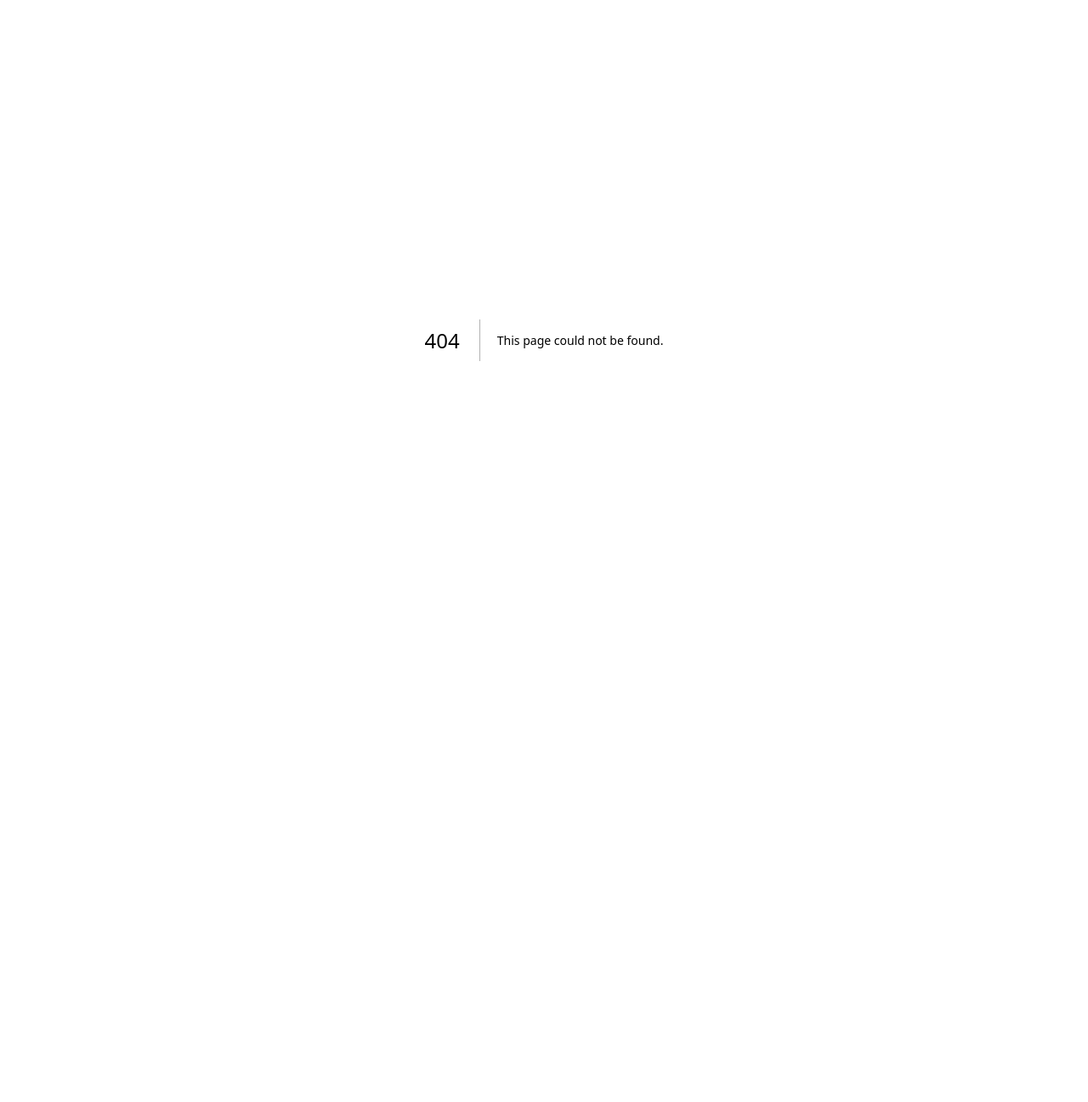
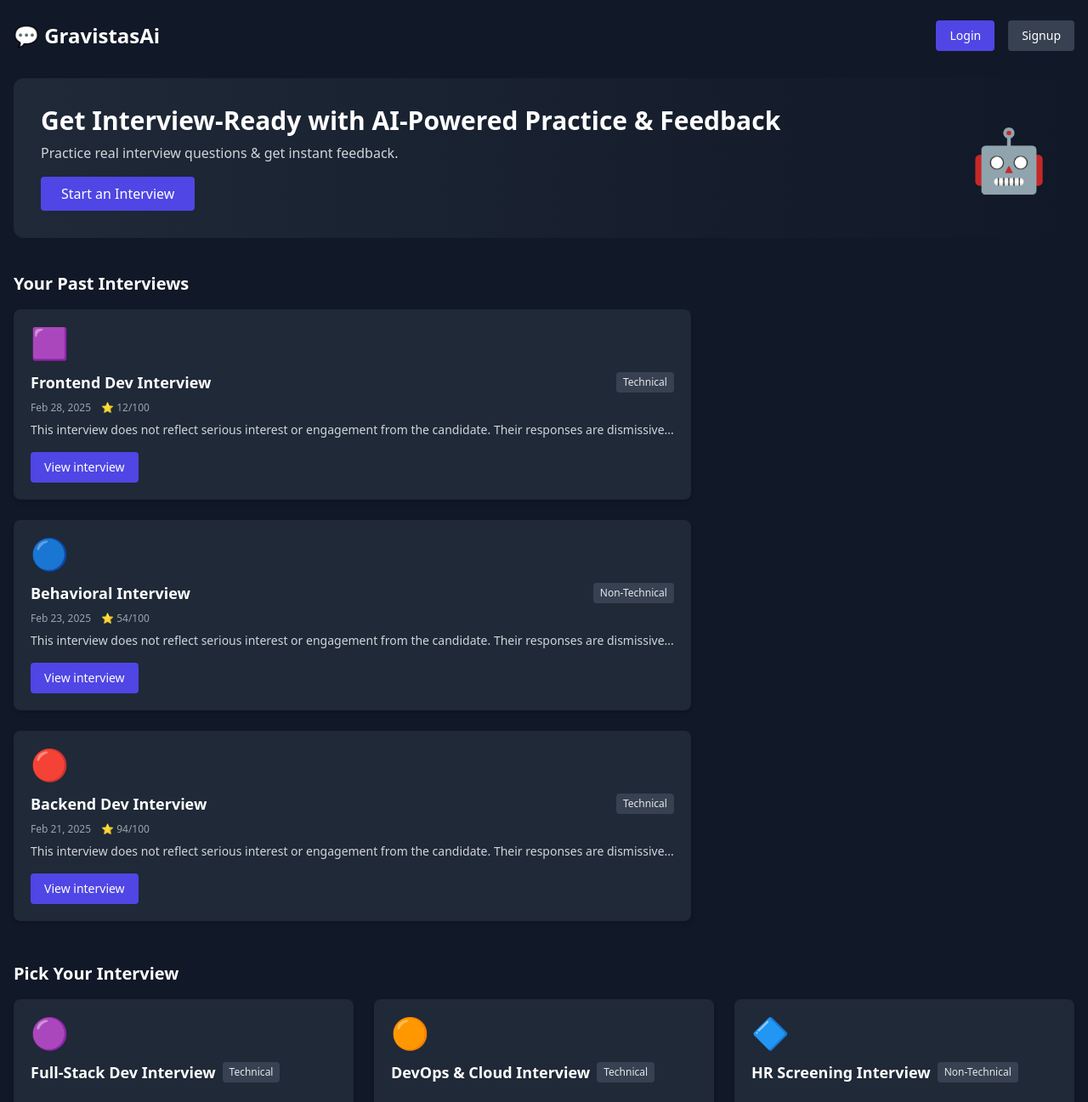
Before and after one commit to netizen-om/Gravitas-AI, a Next.js app: page /dashboard in a window 1280 px wide. Before the commit this address had no page. Shown: the top 1297 px of the page at 85% size. Before the commit the page ends 800 px from the top, so only its background shows below. Built offline with nearby package versions, Linux system fonts and the light colour scheme; no server answers.

Commit message:
started interview UI

```diff
--- /dev/null
+++ b/src/app/(root)/layout.tsx
@@ -0,0 +1,22 @@
+import Link from "next/link";
+import Image from "next/image";
+import { ReactNode } from "react";
+import { redirect } from "next/navigation";
+
+const Layout = async ({ children }: { children: ReactNode }) => {
+
+  return (
+    <div className="root-layout">
+      <nav>
+        <Link href="/" className="flex items-center gap-2">
+          <Image src="/logo.svg" alt="MockMate Logo" width={38} height={32} />
+          <h2 className="text-primary-100">PrepWise</h2>
+        </Link>
+      </nav>
+
+      {children}
+    </div>
+  );
+};
+
+export default Layout;
--- /dev/null
+++ b/src/app/dashboard/page.tsx
@@ -0,0 +1,133 @@
+"use client"
+import React from "react";
+import InterviewCard from "@/components/InterviewCard";
+import PastInterviewCard from "@/components/PastInterviewCard";
+import { signIn, signOut, useSession } from "next-auth/react";
+import { useRouter } from "next/navigation";
+
+const pastInterviews = [
+  {
+    title: "Frontend Dev Interview",
+    type: "Technical",
+    icon: <span>🟪</span>,
+    date: "Feb 28, 2025",
+    score: 12,
+    description: "This interview does not reflect serious interest or engagement from the candidate. Their responses are dismissive...",
+  },
+  {
+    title: "Behavioral Interview",
+    type: "Non-Technical",
+    icon: <span>🔵</span>,
+    date: "Feb 23, 2025",
+    score: 54,
+    description: "This interview does not reflect serious interest or engagement from the candidate. Their responses are dismissive...",
+  },
+  {
+    title: "Backend Dev Interview",
+    type: "Technical",
+    icon: <span>🔴</span>,
+    date: "Feb 21, 2025",
+    score: 94,
+    description: "This interview does not reflect serious interest or engagement from the candidate. Their responses are dismissive...",
+  },
+];
+
+const interviewTypes = [
+  { title: "Full-Stack Dev Interview", type: "Technical", icon: <span>🟣</span> },
+  { title: "DevOps & Cloud Interview", type: "Technical", icon: <span>🟠</span> },
+  { title: "HR Screening Interview", type: "Non-Technical", icon: <span>🔷</span> },
+  { title: "System Design Interview", type: "Technical", icon: <span>🔵</span> },
+  { title: "Business Analyst Interview", type: "Non-Technical", icon: <span>🟢</span> },
+  { title: "Mobile App Dev Interview", type: "Technical", icon: <span>🔴</span> },
+  { title: "Database & SQL Interview", type: "Technical", icon: <span>🔴</span> },
+  { title: "Cybersecurity Interview", type: "Technical", icon: <span>🔵</span> },
+  { title: "Sales & Marketing Interview", type: "Non-Technical", icon: <span>⚫</span> },
+];
+
+export default function DashboardPage() {
+  const { data: session, status } = useSession();
+  const router = useRouter();
+
+  return (
+    <div className="min-h-screen bg-gray-900 text-white px-4 py-6">
+      {/* Header */}
+      <header className="flex items-center justify-between mb-8">
+        <div className="text-2xl font-bold flex items-center gap-2">
+          <span role="img" aria-label="logo">💬 GravistasAi</span>
+        </div>
+        <div className="flex items-center gap-4">
+          {status === "loading" ? null : !session?.user ? (
+            <>
+              <button
+                className="bg-indigo-600 px-4 py-2 rounded hover:bg-indigo-700 text-white text-sm"
+                onClick={() => signIn()}
+              >
+                Login
+              </button>
+              <button
+                className="bg-gray-700 px-4 py-2 rounded hover:bg-gray-600 text-white text-sm"
+                onClick={() => router.push("/signup")}
+              >
+                Signup
+              </button>
+            </>
+          ) : (
+            <>
+              <img
+                src={session.user.image || "https://randomuser.me/api/portraits/men/32.jpg"}
+                alt="User"
+                className="w-10 h-10 rounded-full border-2 border-gray-700"
+              />
+              <button
+                className="bg-red-600 px-4 py-2 rounded hover:bg-red-700 text-white text-sm"
+                onClick={() => signOut()}
+              >
+                Logout
+              </button>
+            </>
+          )}
+        </div>
+      </header>
+
+      {/* Hero Section */}
+      <section className="bg-gradient-to-r from-gray-800 to-gray-900 rounded-xl p-8 flex flex-col md:flex-row items-center justify-between mb-10">
+        <div>
+          <h1 className="text-2xl md:text-3xl font-bold mb-2">Get Interview-Ready with AI-Powered Practice & Feedback</h1>
+          <p className="text-gray-300 mb-4">Practice real interview questions & get instant feedback.</p>
+          <button className="bg-indigo-600 text-white px-6 py-2 rounded hover:bg-indigo-700">Start an Interview</button>
+        </div>
+        <div className="mt-6 md:mt-0 md:ml-10">
+          <span className="text-7xl">🤖</span>
+        </div>
+      </section>
+
+      {/* Past Interviews */}
+      <section className="mb-12">
+        <h2 className="text-xl font-semibold mb-4">Your Past Interviews</h2>
+        <div className="flex flex-wrap gap-6">
+          {pastInterviews.map((item, idx) => (
+            <PastInterviewCard
+              key={idx}
+              {...item}
+              onView={() => alert(`Viewing: ${item.title}`)}
+            />
+          ))}
+        </div>
+      </section>
+
+      {/* Pick Your Interview */}
+      <section>
+        <h2 className="text-xl font-semibold mb-4">Pick Your Interview</h2>
+        <div className="grid grid-cols-1 sm:grid-cols-2 md:grid-cols-3 gap-6">
+          {interviewTypes.map((item, idx) => (
+            <InterviewCard
+              key={idx}
+              {...item}
+              onClick={() => alert(`Starting: ${item.title}`)}
+            />
+          ))}
+        </div>
+      </section>
+    </div>
+  );
+}
--- /dev/null
+++ b/src/components/InterviewCard.tsx
@@ -0,0 +1,26 @@
+import React from "react";
+
+interface InterviewCardProps {
+  title: string;
+  type: string;
+  icon: React.ReactNode;
+  onClick: () => void;
+}
+
+const InterviewCard: React.FC<InterviewCardProps> = ({ title, type, icon, onClick }) => (
+  <div className="bg-gray-800 rounded-lg p-5 flex flex-col items-start shadow-md min-w-[250px]">
+    <div className="text-4xl mb-3">{icon}</div>
+    <div className="flex items-center mb-2">
+      <span className="text-lg font-semibold text-white mr-2">{title}</span>
+      <span className="text-xs bg-gray-700 text-gray-200 px-2 py-1 rounded">{type}</span>
+    </div>
+    <button
+      className="mt-4 bg-indigo-600 text-white px-4 py-2 rounded hover:bg-indigo-700 text-sm"
+      onClick={onClick}
+    >
+      Take interview
+    </button>
+  </div>
+);
+
+export default InterviewCard;
--- /dev/null
+++ b/src/components/PastInterviewCard.tsx
@@ -0,0 +1,42 @@
+import React from "react";
+
+interface PastInterviewCardProps {
+  title: string;
+  type: string;
+  icon: React.ReactNode;
+  date: string;
+  score: number;
+  description: string;
+  onView: () => void;
+}
+
+const PastInterviewCard: React.FC<PastInterviewCardProps> = ({
+  title,
+  type,
+  icon,
+  date,
+  score,
+  description,
+  onView,
+}) => (
+  <div className="bg-gray-800 rounded-lg p-5 flex flex-col items-start shadow-md min-w-[250px]">
+    <div className="text-4xl mb-3">{icon}</div>
+    <div className="flex items-center mb-2 w-full justify-between">
+      <span className="text-lg font-semibold text-white">{title}</span>
+      <span className="text-xs bg-gray-700 text-gray-200 px-2 py-1 rounded">{type}</span>
+    </div>
+    <div className="flex items-center text-gray-400 text-xs mb-2">
+      <span className="mr-3">{date}</span>
+      <span>⭐ {score}/100</span>
+    </div>
+    <div className="text-gray-300 text-sm mb-4 line-clamp-2">{description}</div>
+    <button
+      className="mt-auto bg-indigo-600 text-white px-4 py-2 rounded hover:bg-indigo-700 text-sm"
+      onClick={onView}
+    >
+      View interview
+    </button>
+  </div>
+);
+
+export default PastInterviewCard;
```
Also changed, not shown: src/lib/utils.ts (added, +49 -0 lines).
